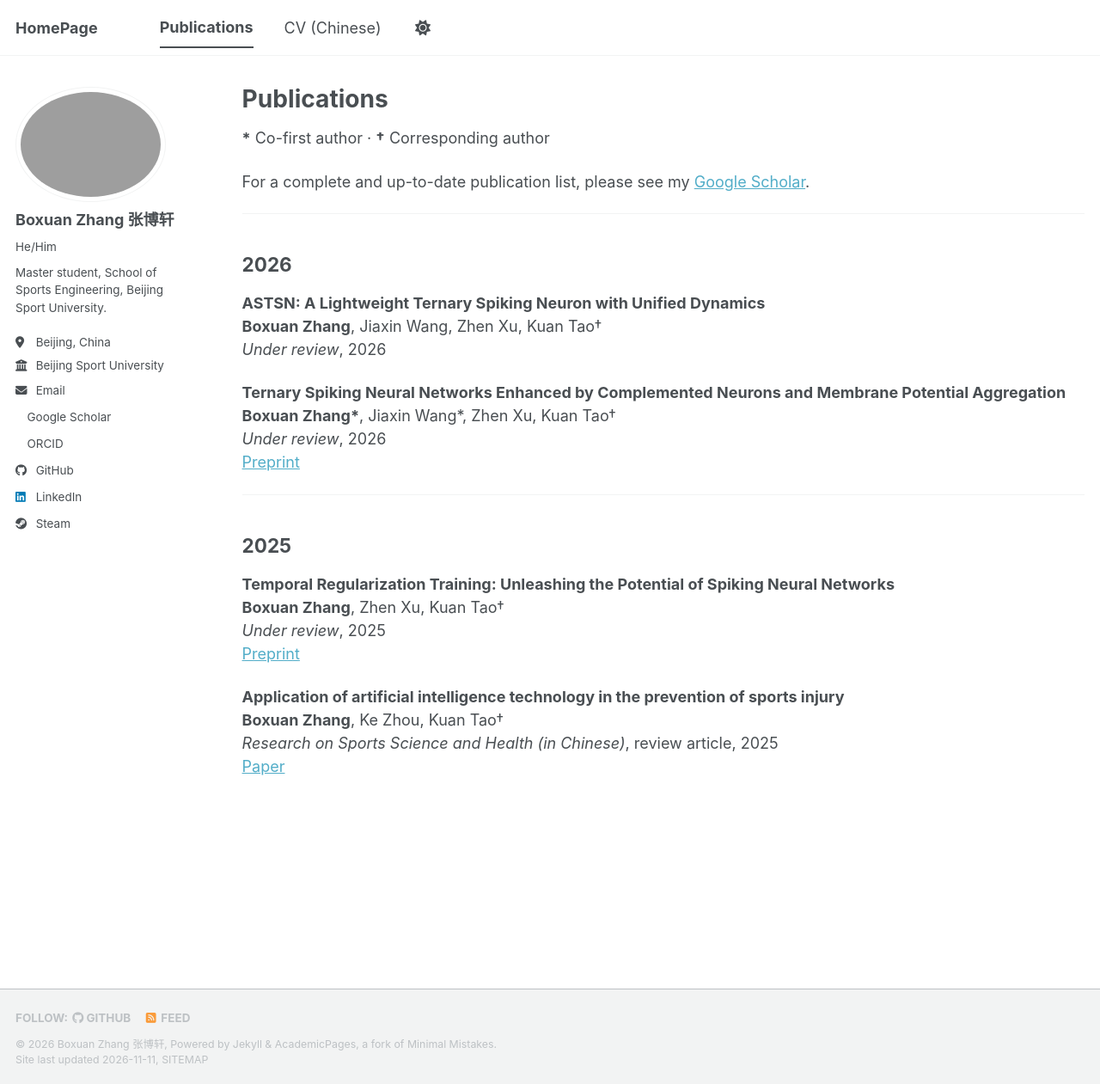
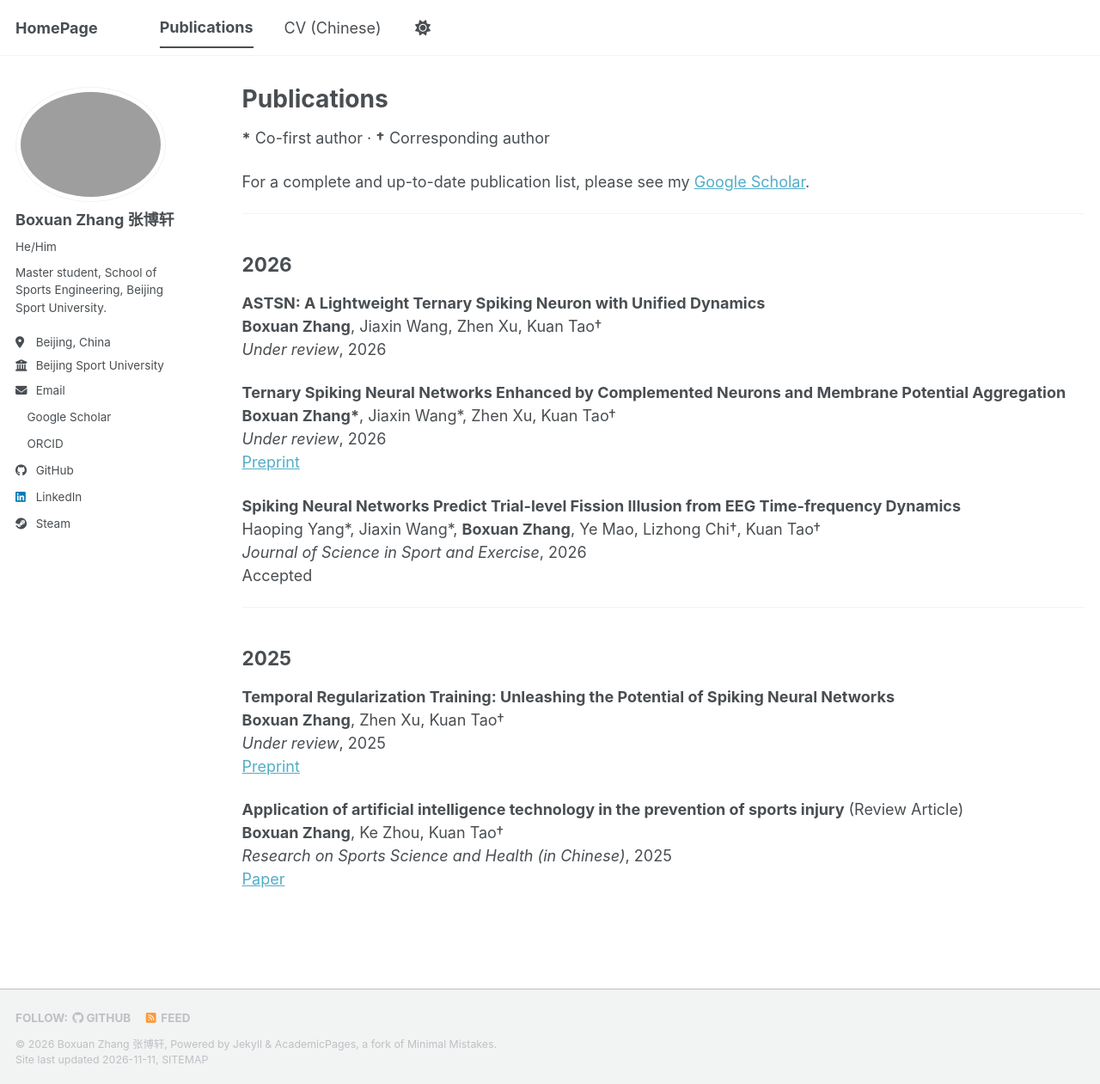
Before and after one commit to ZBX05/ZBX05.github.io, a Jekyll site: the page built from _pages/publications.md, in a window 1280 px wide and 1261 px high. Shown: the whole window at 86% size. Built offline with Jekyll 4.4.1, drawn with Linux system fonts in a browser that asks for light colours; a style sheet for code colours, icons or effects is not loaded.

Commit message:
2026/11/11 From pc. Update publications, profile picture, CV. Reorganize self-introduction.

```diff
--- a/_pages/publications.md
+++ b/_pages/publications.md
@@ -22,6 +22,11 @@ For a complete and up-to-date publication list, please see my [Google Scholar](h
 *Under review*, 2026
 [Preprint](https://arxiv.org/abs/2601.15598)
 
+**Spiking Neural Networks Predict Trial-level Fission Illusion from EEG Time-frequency Dynamics**
+Haoping Yang\*, Jiaxin Wang\*, **Boxuan Zhang**, Ye Mao, Lizhong Chi†, Kuan Tao†
+*Journal of Science in Sport and Exercise*, 2026
+Accepted
+
 ---
 
 ## 2025
@@ -31,8 +36,8 @@ For a complete and up-to-date publication list, please see my [Google Scholar](h
 *Under review*, 2025
 [Preprint](https://arxiv.org/abs/2506.19256)
 
-**Application of artificial intelligence technology in the prevention of sports injury**
+**Application of artificial intelligence technology in the prevention of sports injury** (Review Article)
 **Boxuan Zhang**, Ke Zhou, Kuan Tao†
-*Research on Sports Science and Health (in Chinese)*, review article, 2025
+*Research on Sports Science and Health (in Chinese)*, 2025
 [Paper](https://www.rtcmjournal.com/CN/10.3969/j.issn.2097-5457.2025.01.006)
 <!-- [Paper](https://doi.org/10.3969/j.issn.2097-5457.2025.01.006) -->
```
Also changed, not shown: _pages/about.md (+16 -3 lines), 2 other files.
